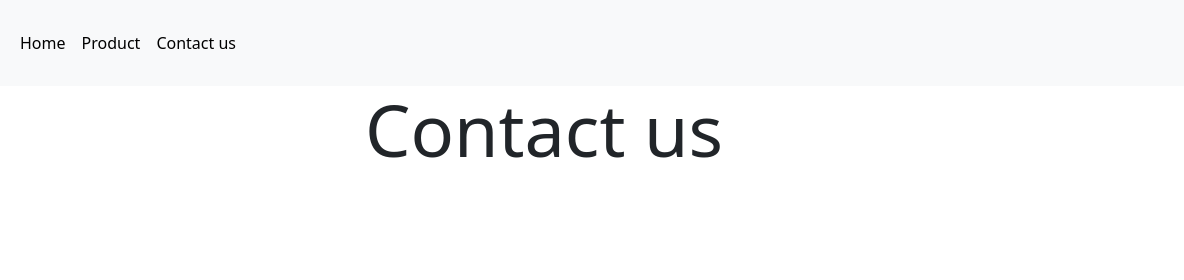
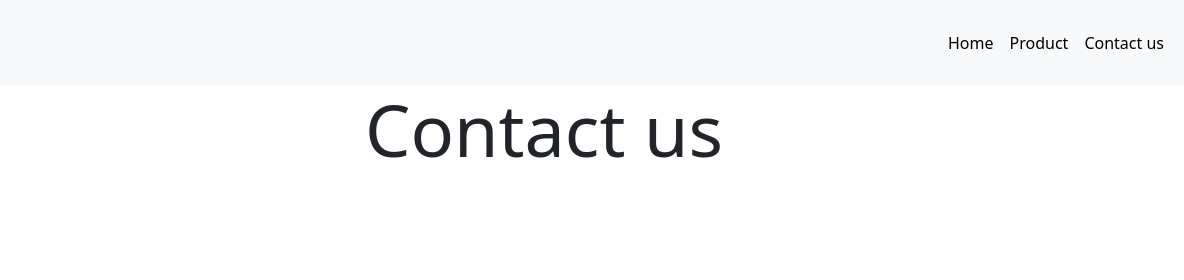
Before and after one commit to codjoelmayer/laptop, a plain HTML site: page html/contact.html in a window 1280 px wide. Shown: the top 280 px of the page, 96-1280 px from the left. Drawn offline with nearby package versions, Linux system fonts and the light colour scheme; files whose address does not match are found by name.

Commit message:
I placed my menu to the right

```diff
--- a/html/contact.html
+++ b/html/contact.html
@@ -21,7 +21,7 @@
             <span class="navbar-toggler-icon"></span>
           </button>
           <div class="collapse navbar-collapse" id="navbarSupportedContent">
-            <ul class="navbar-nav me-auto mb-2 mb-lg-0">
+            <ul class="navbar-nav ms-auto mb-2 mb-lg-0">
               <li class="nav-item">
                 <a class="nav-link active" aria-current="page" href="../index.html">Home</a>
               </li>
```
Also changed, not shown: html/product.html (+1 -1 lines), index.html (+1 -1 lines).
